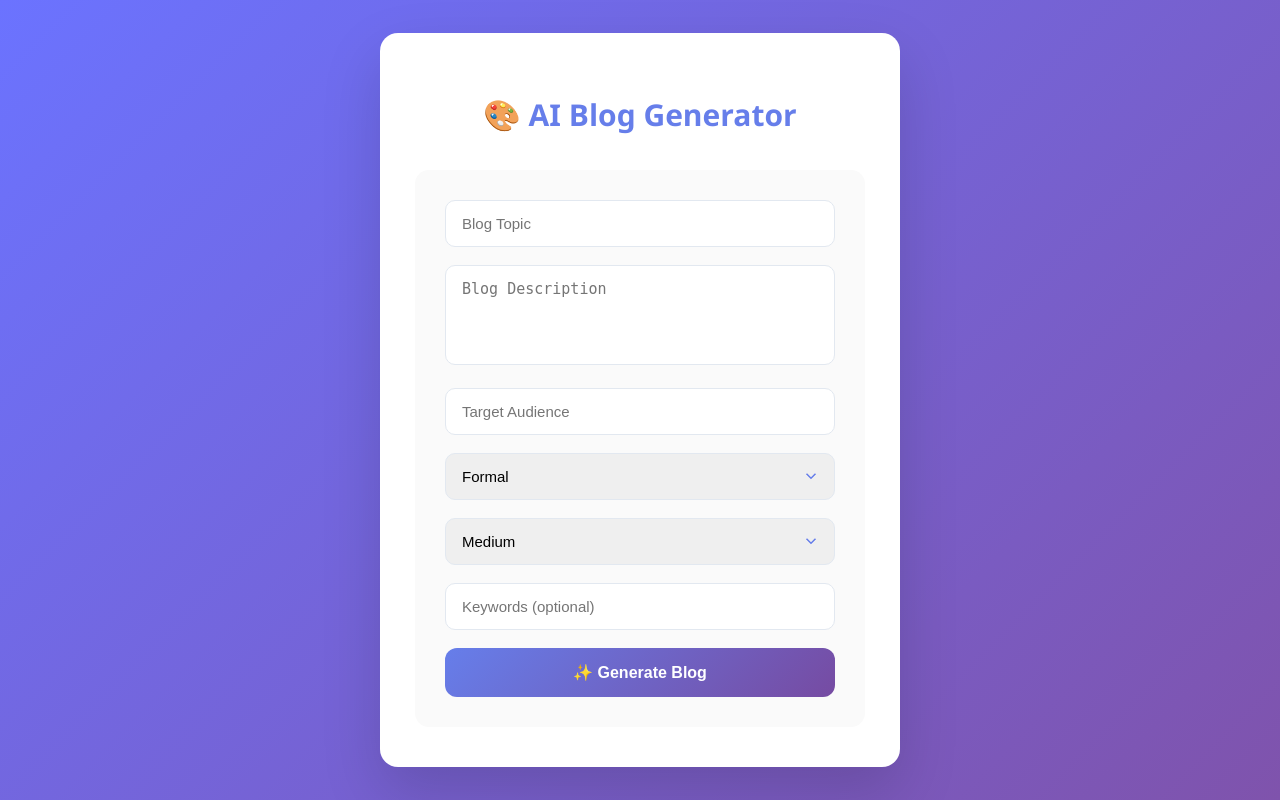
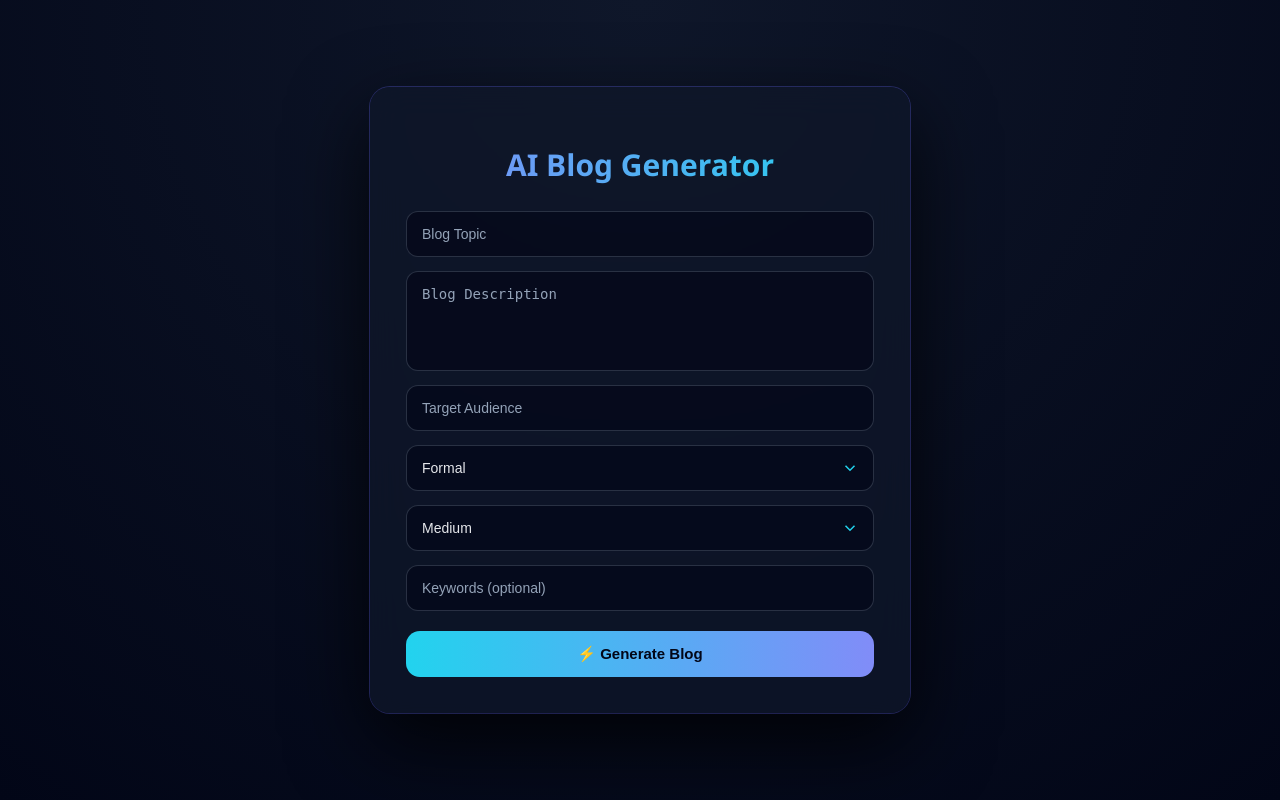
Before and after one commit to Harshitha2111/ai-blog-generator, a Flask app: page / in a window 1280 px wide. Run offline with Flask 3, Linux system fonts and the light colour scheme.

Commit message:
Changed the file

```diff
--- a/templates/index.html
+++ b/templates/index.html
@@ -12,53 +12,51 @@
       body {
         margin: 0;
         min-height: 100vh;
-        font-family: "Segoe UI", Tahoma, sans-serif;
-        background: linear-gradient(135deg, #6b73ff, #7f53ac);
+        font-family: "Segoe UI", sans-serif;
+        background: radial-gradient(circle at top, #0f172a, #020617);
         display: flex;
         justify-content: center;
         align-items: center;
+        color: #e5e7eb;
       }
 
       .container {
         width: 100%;
-        max-width: 520px;
-        background: #ffffff;
-        border-radius: 18px;
-        padding: 40px 35px;
-        box-shadow: 0 25px 60px rgba(0, 0, 0, 0.15);
+        max-width: 540px;
+        background: rgba(15, 23, 42, 0.75);
+        backdrop-filter: blur(16px);
+        border-radius: 20px;
+        padding: 36px;
+        box-shadow: 0 0 0 1px rgba(99,102,241,0.3),
+                    0 30px 80px rgba(0,0,0,0.8);
       }
 
       h1 {
         text-align: center;
         font-size: 30px;
-        font-weight: 700;
-        color: #667eea;
-        margin-bottom: 35px;
-      }
-
-      h1::before {
-        content: "🎨 ";
+        font-weight: 800;
+        margin-bottom: 26px;
+        background: linear-gradient(90deg, #818cf8, #22d3ee);
+        -webkit-background-clip: text;
+        -webkit-text-fill-color: transparent;
       }
 
       form {
-        background: #fafafa;
-        padding: 30px;
-        border-radius: 14px;
-      }
-
-      label {
-        display: none;
+        display: grid;
+        gap: 14px;
       }
 
       input,
       textarea,
       select {
         width: 100%;
-        padding: 14px 16px;
-        margin-bottom: 18px;
-        border-radius: 10px;
-        border: 1px solid #e2e8f0;
-        font-size: 15px;
+        padding: 14px 15px;
+        border-radius: 12px;
+        border: 1px solid rgba(148,163,184,0.25);
+        background: rgba(2,6,23,0.6);
+        color: #e5e7eb;
+        font-size: 14px;
+        transition: 0.25s ease;
       }
 
       textarea {
@@ -70,8 +68,13 @@
       textarea:focus,
       select:focus {
         outline: none;
-        border-color: #667eea;
-        box-shadow: 0 0 0 3px rgba(102, 126, 234, 0.15);
+        border-color: #22d3ee;
+        box-shadow: 0 0 0 3px rgba(34,211,238,0.35),
+                    0 0 20px rgba(34,211,238,0.3);
+      }
+
+      ::placeholder {
+        color: #94a3b8;
       }
 
       select {
@@ -83,25 +86,31 @@
       }
 
       button {
-        width: 100%;
-        padding: 15px;
+        margin-top: 6px;
+        padding: 14px;
+        border-radius: 14px;
         border: none;
-        border-radius: 12px;
-        font-size: 16px;
-        font-weight: 600;
-        color: #ffffff;
+        font-size: 15px;
+        font-weight: 700;
         cursor: pointer;
-        background: linear-gradient(135deg, #667eea, #764ba2);
+        color: #020617;
+        background: linear-gradient(90deg, #22d3ee, #818cf8);
+        transition: 0.3s ease;
       }
 
-      /* OUTPUT — hidden when empty */
+      button:hover {
+        transform: translateY(-2px) scale(1.03);
+        box-shadow: 0 0 25px rgba(34,211,238,0.6);
+      }
+
       .output {
         display: none;
-        margin-top: 30px;
-        background: #ffffff;
-        padding: 25px;
+        margin-top: 24px;
+        background: rgba(2,6,23,0.7);
+        padding: 22px;
         border-radius: 14px;
-        line-height: 1.7;
+        line-height: 1.75;
+        border: 1px solid rgba(34,211,238,0.25);
       }
 
       .output.show {
@@ -109,8 +118,10 @@
       }
 
       .output h2 {
-        color: #667eea;
         margin-top: 0;
+        background: linear-gradient(90deg, #818cf8, #22d3ee);
+        -webkit-background-clip: text;
+        -webkit-text-fill-color: transparent;
       }
     </style>
   </head>
@@ -138,10 +149,10 @@
 
         <input type="text" name="keywords" placeholder="Keywords (optional)" />
 
-        <button type="submit">✨ Generate Blog</button>
+        <button type="submit">⚡ Generate Blog</button>
       </form>
 
-      <!-- Output container (backend fills this) -->
+      <!-- Output -->
       <div class="output {% if blog %}show{% endif %}">
         <h2>Generated Blog</h2>
         {{ blog }}
```
